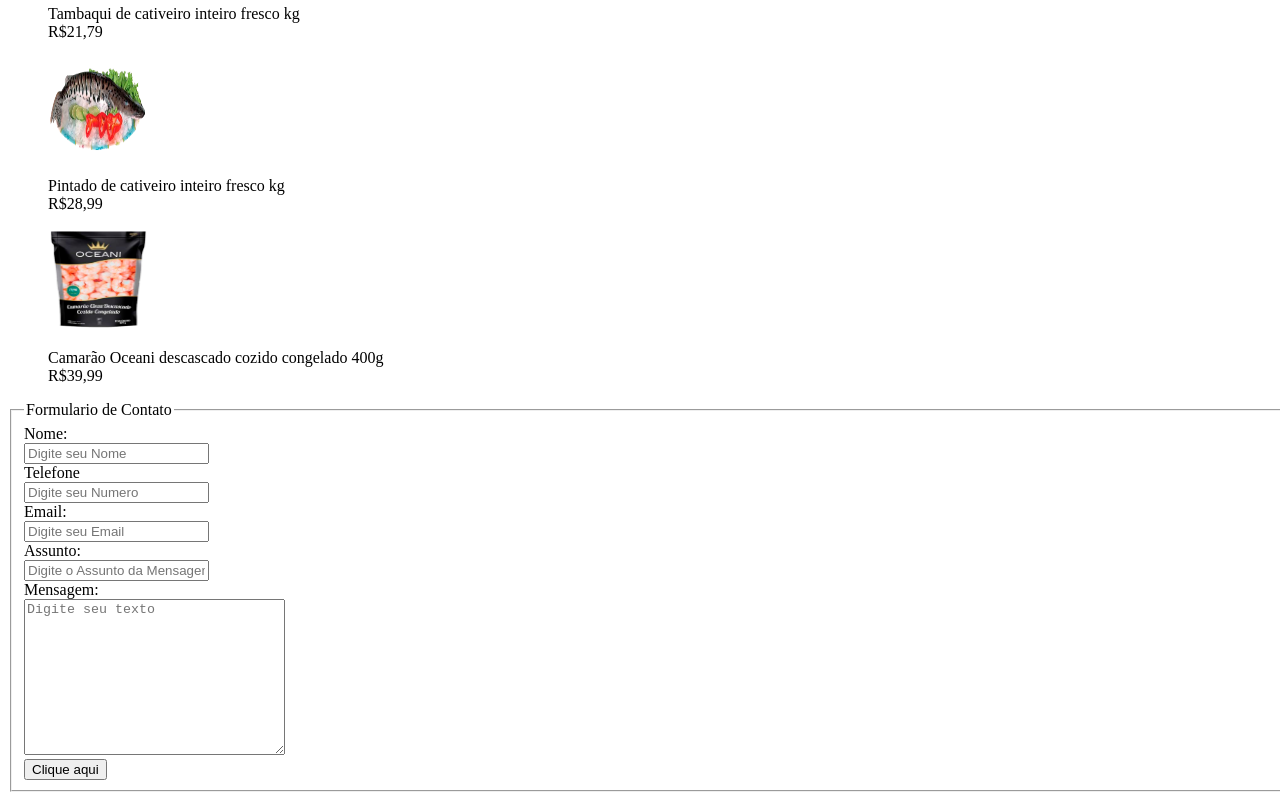
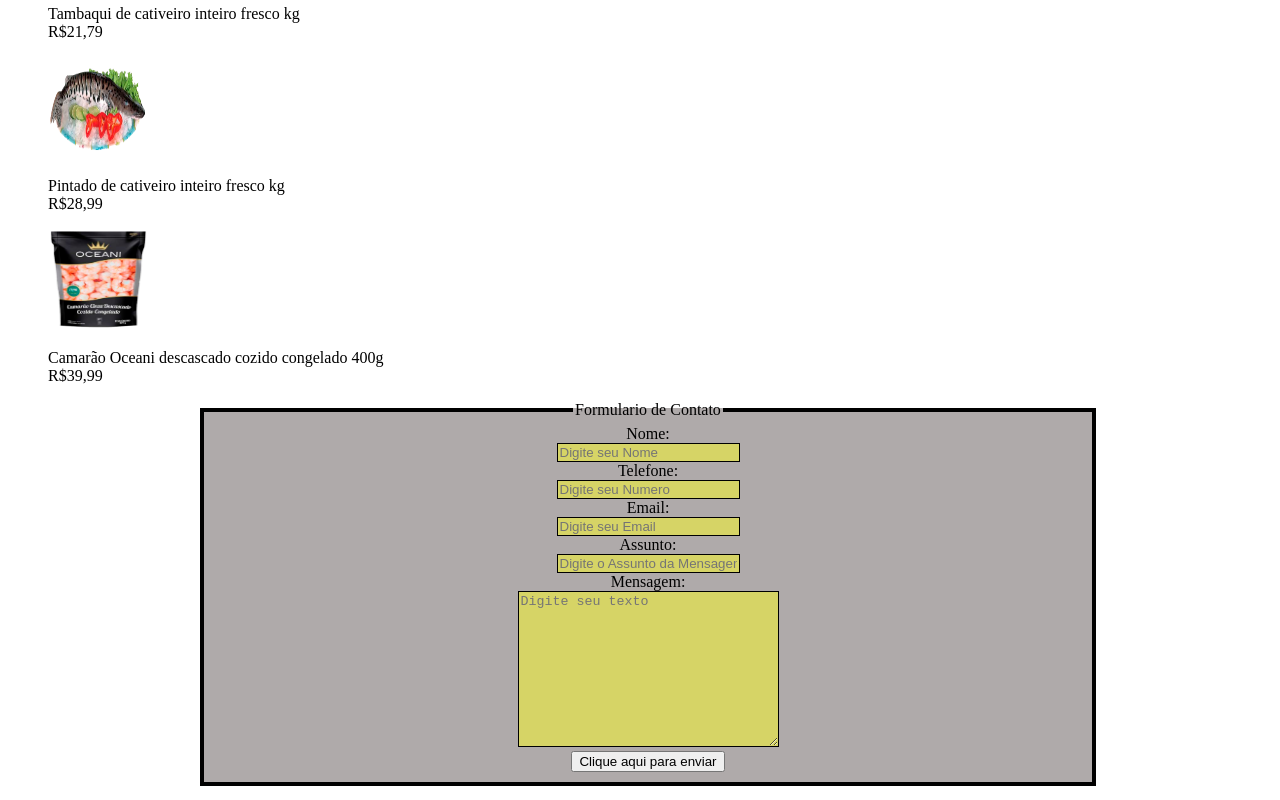
Before and after one commit to MuriloMoriani/Projeto-mercado-A, a plain HTML site: page index.html in a window 1280 px wide. Shown: the part 9264-10064 px from the top of the page. Drawn offline with Linux system fonts and the light colour scheme.

Commit message:
form arrumado

```diff
--- a/index.html
+++ b/index.html
@@ -483,10 +483,10 @@
                     <legend>Formulario de Contato</legend>
                     Nome:
                     <br>
-                    <input type="text" name="nome" placeholder="Digite seu Nome">
+                    <input type="text" name="nome" placeholder="Digite seu Nome" required>
                     <br>
-                    Telefone<br>
-                    <input type="number" name="numero" placeholder="Digite seu Numero" required><br>
+                    Telefone:<br>
+                    <input type="text" name="numero" placeholder="Digite seu Numero" required><br>
                     Email:<br>
                     <input type="email" name="email" placeholder="Digite seu Email" required><br>
                     Assunto:<br>
@@ -494,7 +494,7 @@
                     Mensagem:<br>
                     <textarea name="Mensagem" id="" cols="30" rows="10" required placeholder="Digite seu texto"></textarea><br>
                     <button type="button">
-                    Clique aqui
+                    Clique aqui para enviar
                     </button>
                     </fieldset></form>
         </section>
--- a/style.css
+++ b/style.css
@@ -290,3 +290,18 @@ li {
                 margin: 0 auto;
                 position: relative;
                 }
+#Contato{
+    margin: auto;
+    padding: auto;
+    width: 70%;
+    text-align: center;
+}
+#Contato input, textarea{
+    background-color: rgba(241, 241, 59, 0.603);
+    border: black 1px solid;
+}
+fieldset{
+    margin: auto;
+    border: black solid 4px;
+    background-color: rgb(175, 170, 170);
+}
```
